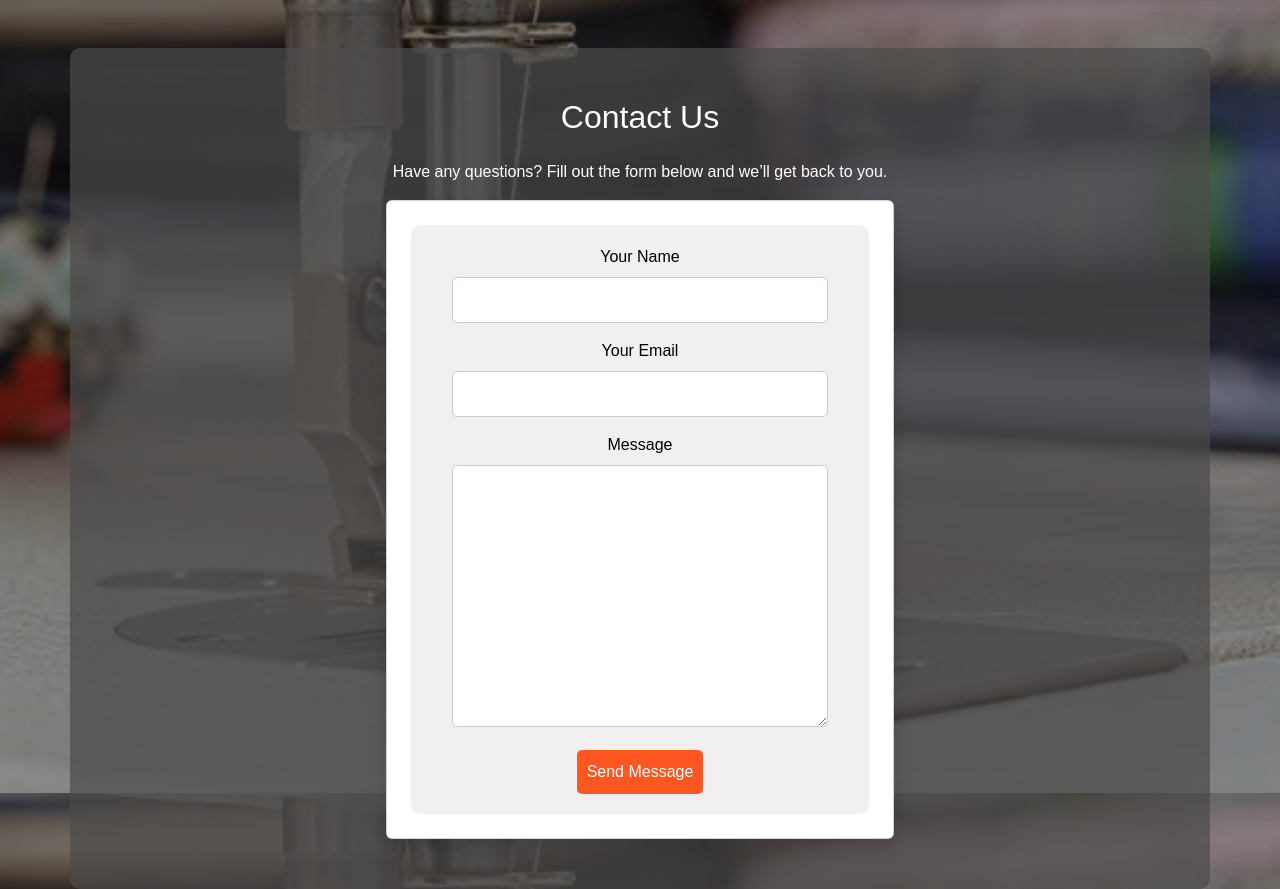
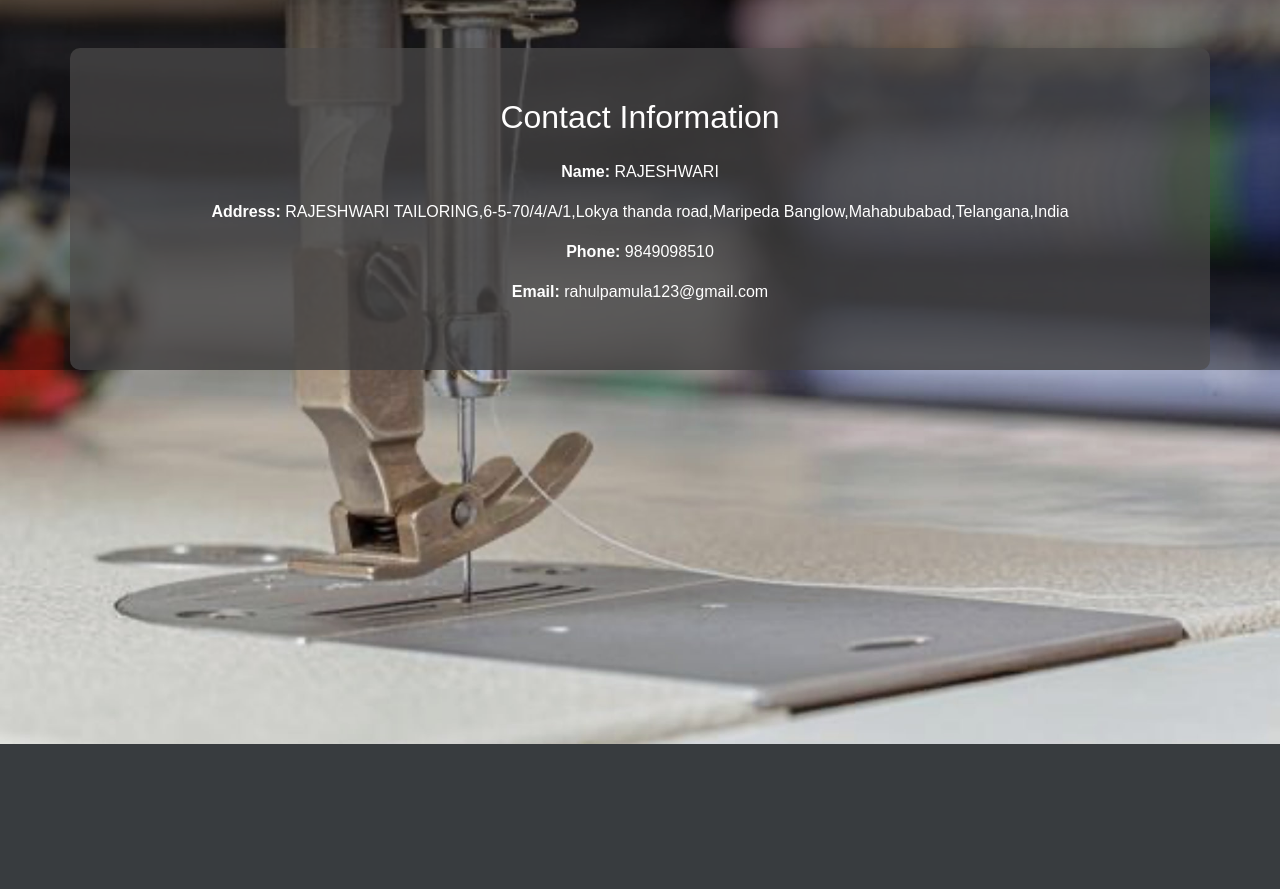
Before and after one commit to Rahul-pamula/tailoring, a Django app: page /contact/ in a window 1280 px wide. Shown: the part 56-945 px from the top of the page. After the commit the page ends 800 px from the top, so only its background shows below. Run offline with Django 5.2, Linux system fonts and the light colour scheme.

Commit message:
Updated website with fixes

```diff
--- a/shop/static/shop/css/styles.css
+++ b/shop/static/shop/css/styles.css
@@ -129,7 +129,7 @@ body::before {
 }
 
 .contact-container label {
-    color: rgb(0, 0, 0) !important; /* Ensure white text */
+    color: rgb(0, 0, 0) !important; /* Ensure black text */
 }
 
 .contact-container form {
--- a/shop/templates/shop/contact.html
+++ b/shop/templates/shop/contact.html
@@ -8,8 +8,6 @@
 
     <!-- Bootstrap CSS -->
     <link href="https://cdn.jsdelivr.net/npm/bootstrap@5.3.0/dist/css/bootstrap.min.css" rel="stylesheet">
-
-    <!-- Custom CSS -->
     <link rel="stylesheet" href="{% static 'shop/css/styles.css' %}">
 </head>
 <body>
@@ -23,42 +21,23 @@
             </button>
             <div class="collapse navbar-collapse" id="navbarNav">
                 <ul class="navbar-nav ms-auto">
-                    <li class="nav-item"><a class="nav-link {% if request.path == '/' %}active{% endif %}" href="{% url 'index' %}">Home</a></li>
-                    <li class="nav-item"><a class="nav-link {% if request.path == '/designs/' %}active{% endif %}" href="{% url 'designs' %}">Designs</a></li>
-                    <li class="nav-item"><a class="nav-link {% if request.path == '/customer_reviews/' %}active{% endif %}" href="{% url 'customer_reviews' %}">Reviews</a></li>
-                    <li class="nav-item"><a class="nav-link {% if request.path == '/contact/' %}active{% endif %}" href="{% url 'contact' %}">Contact</a></li>
+                    <li class="nav-item"><a class="nav-link" href="{% url 'index' %}">Home</a></li>
+                    <li class="nav-item"><a class="nav-link" href="{% url 'designs' %}">Designs</a></li>
+                    <li class="nav-item"><a class="nav-link" href="{% url 'customer_reviews' %}">Reviews</a></li>
+                    <li class="nav-item"><a class="nav-link active" href="{% url 'contact' %}">Contact</a></li>
                 </ul>
             </div>
         </div>
     </nav>
 
-   <!-- Contact Form Section -->
-<div class="container mt-5 contact-container">
-    <h2 class="text-center mb-4">Contact Us</h2>
-    <p> Have any questions? Fill out the form below and we’ll get back to you.</p>
-    <div class="row justify-content-center">
-        <div class="col-md-6">
-            <div class="card p-4 shadow">
-                <form method="post">
-                    {% csrf_token %}
-                    <div class="mb-3">
-                        <label for="id_name" class="form-label">Your Name</label>
-                        {{ form.name }}
-                    </div>
-                    <div class="mb-3">
-                        <label for="id_email" class="form-label">Your Email</label>
-                        {{ form.email }}
-                    </div>
-                    <div class="mb-3">
-                        <label for="id_message" class="form-label">Message</label>
-                        {{ form.message }}
-                    </div>
-                    <div class="text-center">
-                        <button type="submit" class="btn">Send Message</button>
-                    </div>
-                </form>
-            </div>
-        </div>
+    <!-- Contact Information -->
+    <div class="container mt-5 contact-container">
+        <h2 class="text-center mb-4">Contact Information</h2>
+        <p><strong>Name:</strong> RAJESHWARI </p>
+        <p><strong>Address:</strong> RAJESHWARI TAILORING,6-5-70/4/A/1,Lokya thanda road,Maripeda Banglow,Mahabubabad,Telangana,India</p>
+        <p><strong>Phone:</strong> 9849098510</p>
+        <p><strong>Email:</strong> rahulpamula123@gmail.com</p>
     </div>
-</div>
-<body class="contact-page">
+
+</body>
+</html>
```
Also changed, not shown: other parts of shop/static/shop/css/styles.css (+53 -1 lines), shop/templates/shop/designs.html (+3 -5 lines).
